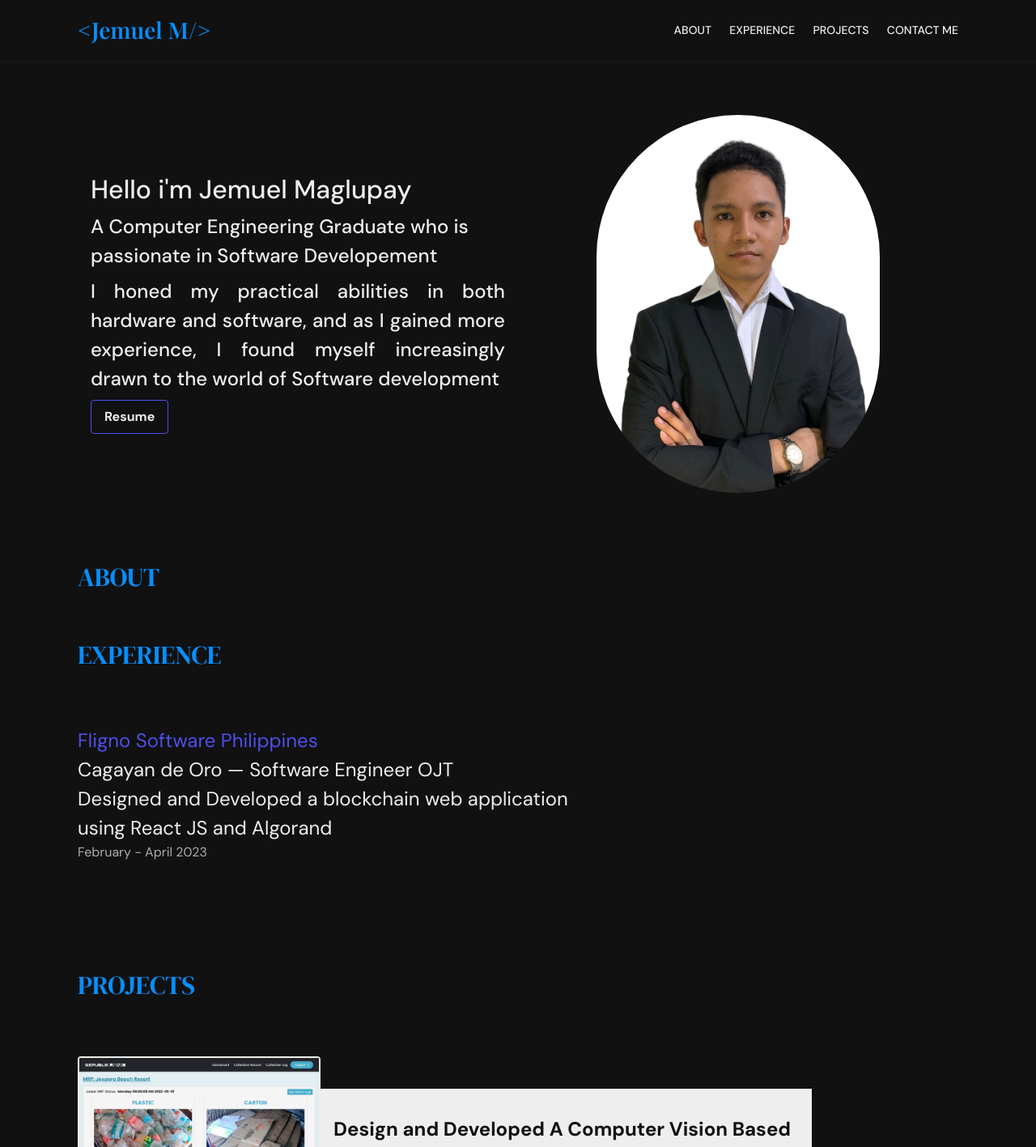
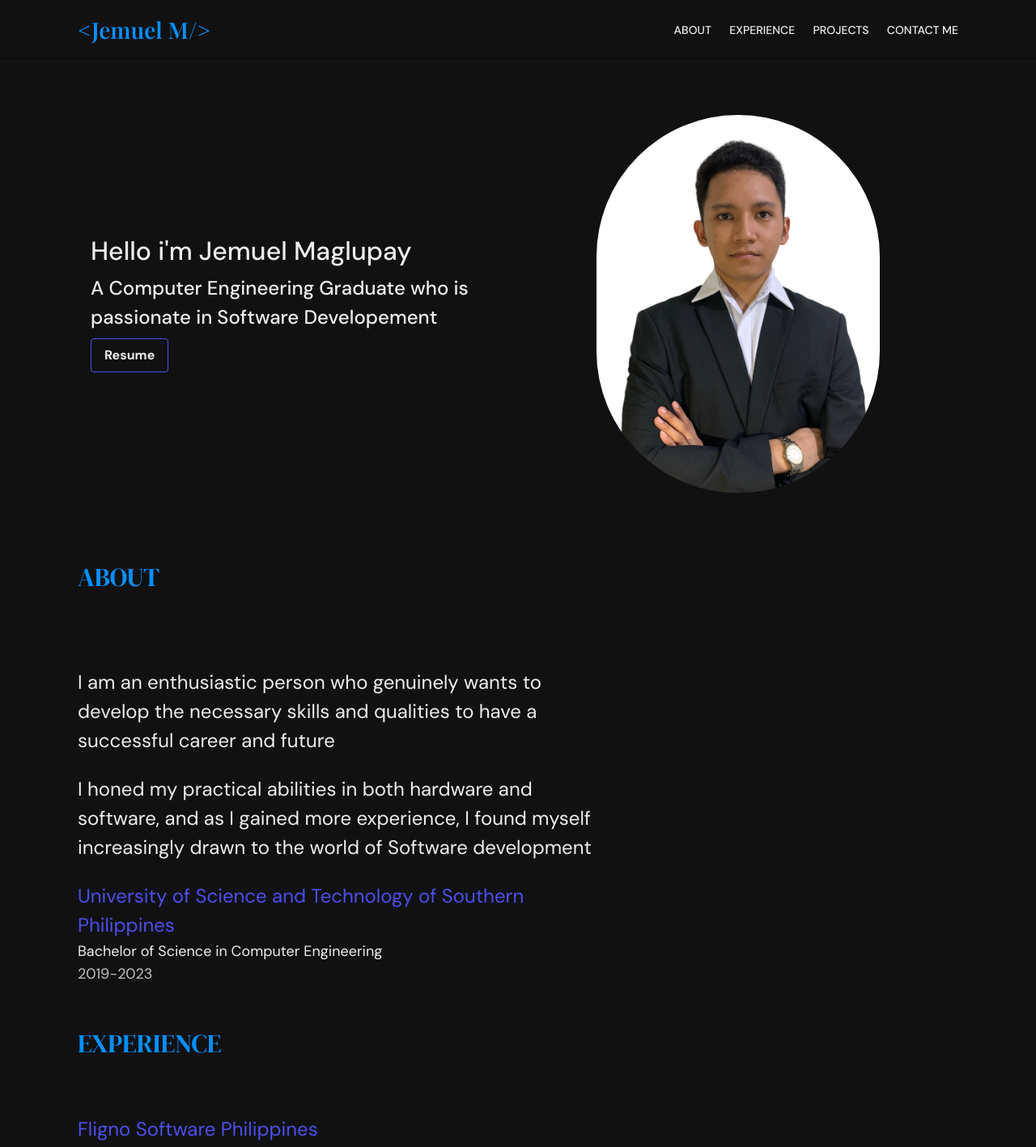
Before and after one commit to eerieVoice/Portfolio, a React (Vite) app: page / in a window 1280 px wide. Shown: the top 1417 px of the page at 81% size. Built offline with nearby package versions, Linux system fonts and the light colour scheme.

Commit message:
add more about About Me

```diff
--- a/src/components/About.tsx
+++ b/src/components/About.tsx
@@ -1,10 +1,33 @@
 import React from 'react';
 
 const About: React.FC = () => {
+  const aboutMe = {
+    title: 'About',
+    about:
+      'I am an enthusiastic person who genuinely wants to develop the necessary skills and qualities to have a successful career and future',
+    description:
+      'I honed my practical abilities in both hardware and software, and as I gained more experience, I found myself increasingly drawn to the world of Software development',
+    education: {
+      school: 'University of Science and Technology of Southern Philippines',
+      course: 'Bachelor of Science in Computer Engineering',
+      year: '2019-2023',
+    },
+  };
   return (
     <div className="bg-backg text-textnani">
       <div className="mx-auto my-0 w-[85%] max-w-[1200px]">
-        <h1 className="font-header text-xl uppercase text-primarypo">About</h1>
+        <div className="flex max-w-[40ch] flex-col gap-[1em] text-md">
+          <h1 className="mb-[2em]  font-header text-xl uppercase text-primarypo">
+            {aboutMe.title}
+          </h1>
+          <p>{aboutMe.about}</p>
+          <p>{aboutMe.description}</p>
+          <div>
+            <p className="text-accentpo">{aboutMe.education.school}</p>
+            <p className="text-lg">{aboutMe.education.course}</p>
+            <p className="text-lg opacity-80">{aboutMe.education.year}</p>
+          </div>
+        </div>
       </div>
     </div>
   );
--- a/src/components/Home.tsx
+++ b/src/components/Home.tsx
@@ -6,8 +6,6 @@ function Home() {
     intro: `Hello i'm Jemuel Maglupay`,
     secondary:
       'A Computer Engineering Graduate who is passionate in Software Developement',
-    tertiary:
-      'I honed my practical abilities in both hardware and software, and as I gained more experience, I found myself increasingly drawn to the world of Software development',
   };
 
   return (
@@ -23,9 +21,7 @@ function Home() {
             <p className="my-2 text-md font-medium leading-[1.5em] ">
               {description.secondary}
             </p>
-            <div className="my-2 text-justify text-md font-medium leading-[1.5em]  text-opacity-80">
-              {description.tertiary}
-            </div>
+
             <button className="rounded border border-accentpo bg-transparent px-4 py-2 font-semibold text-textnani duration-200 hover:scale-105 hover:border-transparent hover:bg-accentpo">
               Resume
             </button>
--- a/src/components/Navbar.tsx
+++ b/src/components/Navbar.tsx
@@ -5,10 +5,10 @@ function Navbar() {
   const [open, setOpen] = useState(false);
   const nameLogo = '<Jemuel M/>';
   const Links = [
-    { name: 'About', link: '/' },
-    { name: 'Experience', link: '/' },
-    { name: 'Projects', link: '/' },
-    { name: 'Contact Me', link: '/' },
+    { name: 'About', link: './About' },
+    { name: 'Experience', link: './Experience' },
+    { name: 'Projects', link: '' },
+    { name: 'Contact Me', link: './Contact' },
   ];
   return (
     <div className="border-b-4 border-[#141414] bg-backg">
```
